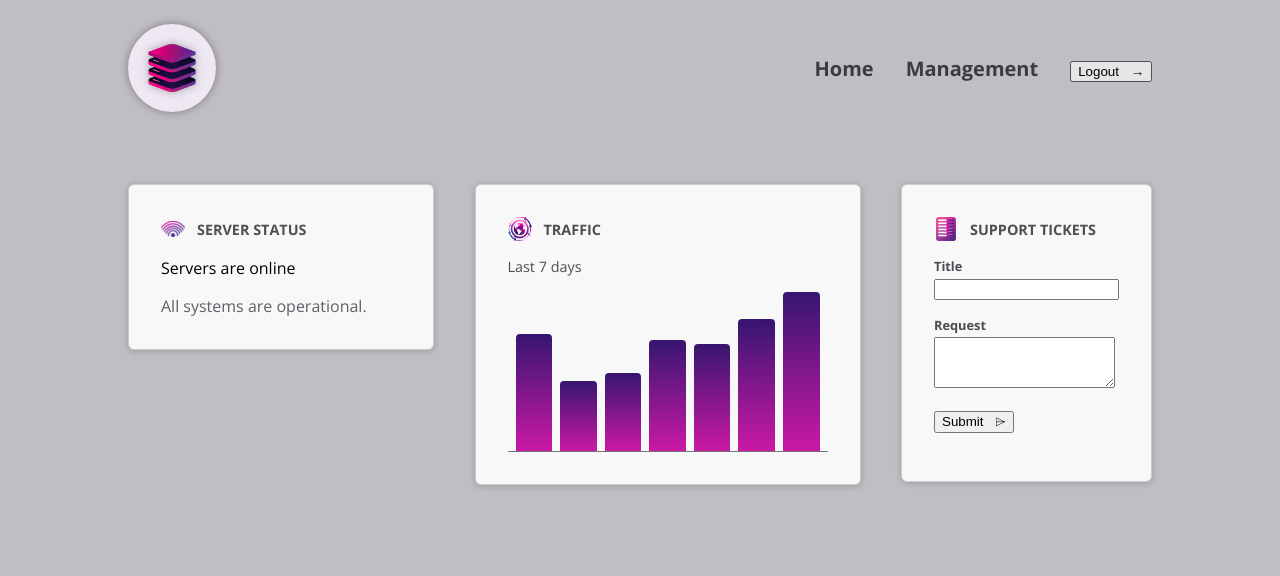
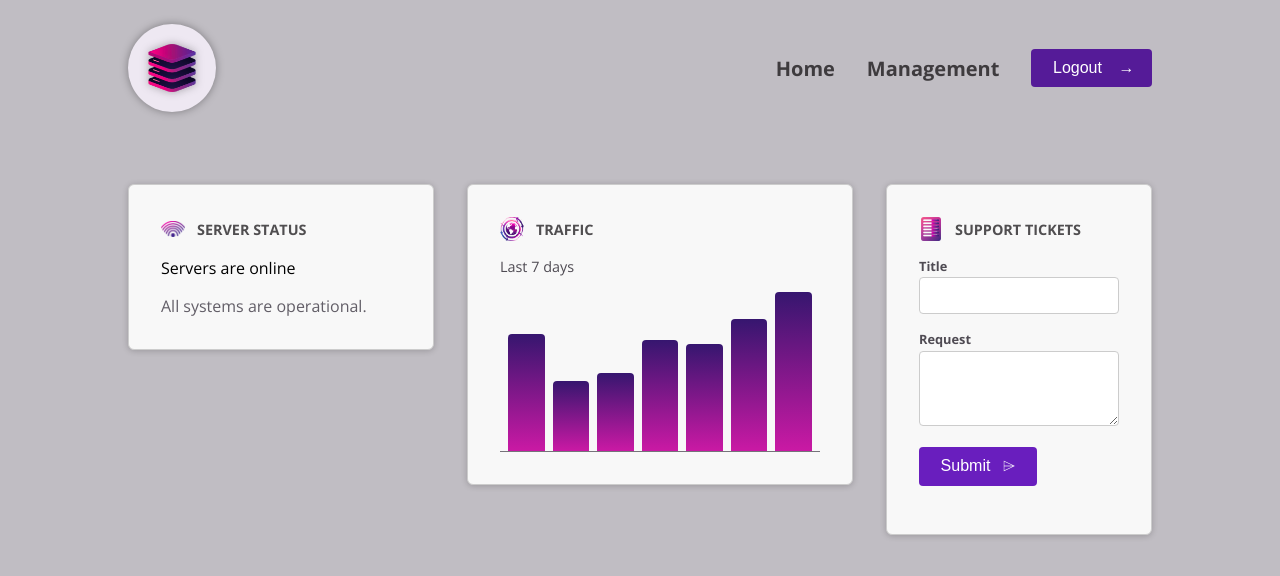
Before and after one commit to yashUcr773/learn_angular, an Angular app in the folder components-and-templates/: page / in a window 1280 px wide. In both pictures the pointer is over the button 1111 px from the left and 71 px from the top of the page. Shown: the top 576 px of the page. Built offline with nearby package versions, Linux system fonts and the light colour scheme.

Commit message:
view encapsulation

```diff
--- a/components-and-templates/src/app/components/shared/button/button.component.css
+++ b/components-and-templates/src/app/components/shared/button/button.component.css
@@ -1,4 +1,4 @@
-button {
+:host {
     display: inline-block;
     padding: 0.65rem 1.35rem;
     border-radius: 0.25rem;
@@ -10,7 +10,7 @@
     border: none;
 }
 
-button:hover {
+:host:hover {
     background-color: #551b98;
 }
 
@@ -20,6 +20,6 @@
     transition: transform 0.2s ease-in-out;
 }
 
-button:hover .icon {
+:host:hover .icon {
     transform: translateX(4px);
 }
--- a/components-and-templates/src/app/components/shared/control/control.component.ts
+++ b/components-and-templates/src/app/components/shared/control/control.component.ts
@@ -1,4 +1,4 @@
-import { Component, input, } from '@angular/core';
+import { Component, input, ViewEncapsulation } from '@angular/core';
 
 @Component({
     selector: 'app-control',
@@ -6,6 +6,7 @@
     imports: [],
     templateUrl: './control.component.html',
     styleUrl: './control.component.css',
+    encapsulation: ViewEncapsulation.None
 })
 export class ControlComponent {
     label = input.required<string>()
```
